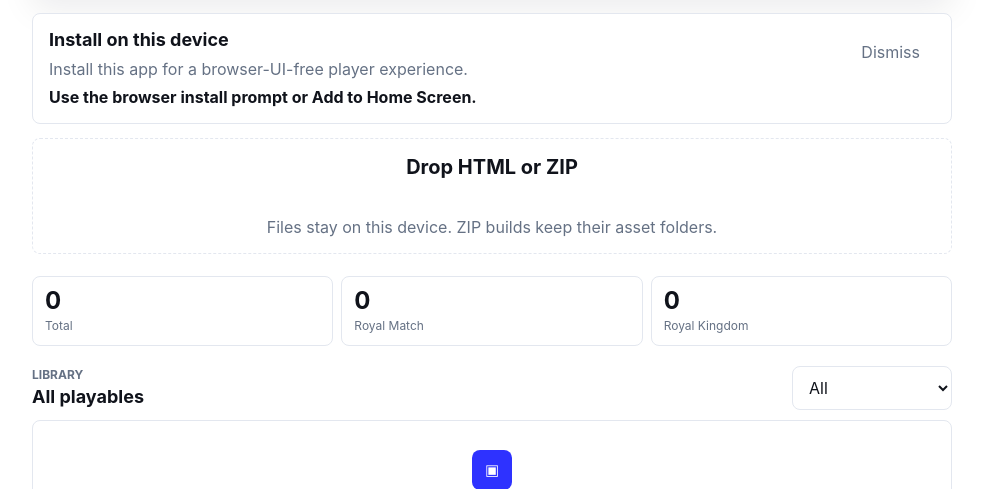
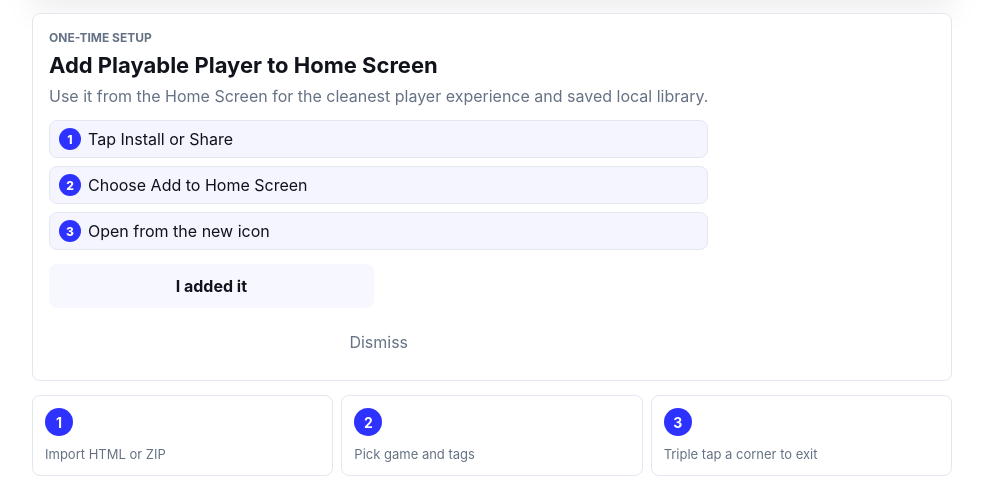
Before and after one commit to dutadam/playableplayer, a website built with Vite: page web/index.html in a window 1280 px wide. Shown: the part 309-798 px from the top of the page, without its empty margins (148-1131 px from the left). Built offline with nearby package versions, Linux system fonts and the light colour scheme.

Commit message:
Add install onboarding and quick start

```diff
--- a/web/src/main.js
+++ b/web/src/main.js
@@ -14,7 +14,7 @@
   isBooting: true,
   serviceWorkerReady: false,
   isImporting: false,
-  installDismissed: localStorage.getItem("install-dismissed") === "1",
+  installDismissed: localStorage.getItem("install-onboarding-dismissed") === "1",
   controlsOpen: false,
   storeIntent: null,
   pendingMetadata: null,
@@ -29,12 +29,18 @@
 let tripleTapTimes = [];
 const basePath = normalizeBasePath(import.meta.env.BASE_URL);
 let serviceWorkerPromise;
+let deferredInstallPrompt;
 
 init();
 
 async function init() {
   window.addEventListener("message", handleFrameMessage);
   window.addEventListener("hashchange", syncRoute);
+  window.addEventListener("beforeinstallprompt", (event) => {
+    event.preventDefault();
+    deferredInstallPrompt = event;
+    render();
+  });
 
   serviceWorkerPromise = registerServiceWorker()
     .then(() => {
@@ -110,7 +116,7 @@
 function renderLibrary() {
   document.body.classList.remove("player-active");
   app.className = "app library-shell";
-  const installCard = shouldShowInstallCard() ? renderInstallCard() : "";
+  const installCard = shouldShowInstallCard() ? renderInstallOnboarding() : "";
   const filteredItems = getFilteredPlayables();
   const rows = filteredItems.map(renderPlayableRow).join("");
   const bootNotice = state.isBooting ? `<section class="status-strip">Opening library...</section>` : "";
@@ -138,9 +144,19 @@
       ${installCard}
       ${bootNotice}
 
-      <section class="drop-zone" data-action="pick-file">
-        <strong>${state.isImporting ? "Importing..." : "Drop HTML or ZIP"}</strong>
-        <span>Files stay on this device. ZIP builds keep their asset folders.</span>
+      <section class="quick-start">
+        <div>
+          <strong>1</strong>
+          <span>Import HTML or ZIP</span>
+        </div>
+        <div>
+          <strong>2</strong>
+          <span>Pick game and tags</span>
+        </div>
+        <div>
+          <strong>3</strong>
+          <span>Triple tap a corner to exit</span>
+        </div>
       </section>
 
       <section class="library-summary">
@@ -191,20 +207,31 @@
 }
 
 function renderInstallCard() {
+  return renderInstallOnboarding();
+}
+
+function renderInstallOnboarding() {
   const platform = detectPlatform();
-  const copy = platform === "ios"
-    ? "Open this from your Home Screen for the cleanest fullscreen experience."
-    : "Install this app for a browser-UI-free player experience.";
   const steps = platform === "ios"
-    ? "Share → Add to Home Screen"
-    : "Use the browser install prompt or Add to Home Screen.";
+    ? ["Tap Share", "Choose Add to Home Screen", "Open from the new icon"]
+    : ["Tap Install or Share", "Choose Add to Home Screen", "Open from the new icon"];
+  const canShare = typeof navigator.share === "function";
+  const hasInstallPrompt = Boolean(deferredInstallPrompt);
+  const actionLabel = hasInstallPrompt ? "Install app" : "Open share sheet";
 
   return `
-    <section class="install-card">
+    <section class="install-card onboarding-card">
       <div>
-        <h2>Install on this device</h2>
-        <p>${copy}</p>
-        <strong>${steps}</strong>
+        <p class="eyebrow">One-time setup</p>
+        <h2>Add Playable Player to Home Screen</h2>
+        <p>Use it from the Home Screen for the cleanest player experience and saved local library.</p>
+        <ol class="onboarding-steps">
+          ${steps.map((step) => `<li>${step}</li>`).join("")}
+        </ol>
+        <div class="onboarding-actions">
+          ${canShare || hasInstallPrompt ? `<button class="primary-button" data-action="open-share">${actionLabel}</button>` : ""}
+          <button class="secondary-button" data-action="mark-installed">I added it</button>
+        </div>
       </div>
       <button class="quiet-button" data-action="dismiss-install">Dismiss</button>
     </section>
@@ -366,17 +393,6 @@
     await importFiles([...fileInput.files]);
     fileInput.value = "";
   });
-  const dropZone = app.querySelector(".drop-zone");
-  dropZone.addEventListener("dragover", (event) => {
-    event.preventDefault();
-    dropZone.classList.add("dragging");
-  });
-  dropZone.addEventListener("dragleave", () => dropZone.classList.remove("dragging"));
-  dropZone.addEventListener("drop", async (event) => {
-    event.preventDefault();
-    dropZone.classList.remove("dragging");
-    await importFiles([...event.dataTransfer.files]);
-  });
 }
 
 async function handleLibraryAction(event) {
@@ -386,13 +402,19 @@
   if (action === "pick-file") fileInput.click();
   if (action === "refresh") await refreshLibrary();
   if (action === "load-sample") await loadSamplePlayable();
+  if (action === "open-share") await openShareSheet();
   if (action === "filter-game") {
     state.gameFilter = event.currentTarget.value;
     localStorage.setItem("game-filter", state.gameFilter);
     render();
   }
   if (action === "dismiss-install") {
-    localStorage.setItem("install-dismissed", "1");
+    localStorage.setItem("install-onboarding-dismissed", "1");
+    state.installDismissed = true;
+    render();
+  }
+  if (action === "mark-installed") {
+    localStorage.setItem("install-onboarding-dismissed", "1");
     state.installDismissed = true;
     render();
   }
@@ -477,6 +499,39 @@
   } finally {
     state.isImporting = false;
     render();
+  }
+}
+
+async function openShareSheet() {
+  if (deferredInstallPrompt) {
+    deferredInstallPrompt.prompt();
+    const choice = await deferredInstallPrompt.userChoice;
+    deferredInstallPrompt = null;
+    if (choice?.outcome === "accepted") {
+      localStorage.setItem("install-onboarding-dismissed", "1");
+      state.installDismissed = true;
+    }
+    render();
+    return;
+  }
+
+  if (typeof navigator.share !== "function") {
+    state.error = "Use the browser share button, then choose Add to Home Screen.";
+    render();
+    return;
+  }
+
+  try {
+    await navigator.share({
+      title: "Playable Player",
+      text: "Add Playable Player to your Home Screen.",
+      url: location.href.split("#")[0]
+    });
+  } catch (error) {
+    if (error?.name !== "AbortError") {
+      state.error = "Share sheet could not be opened. Use the browser share button manually.";
+      render();
+    }
   }
 }
 
--- a/web/src/styles.css
+++ b/web/src/styles.css
@@ -171,7 +171,6 @@
 }
 
 .install-card,
-.drop-zone,
 .empty-state,
 .playable-row {
   border: 1px solid var(--line);
@@ -193,6 +192,55 @@
   color: var(--muted);
 }
 
+.onboarding-card {
+  display: grid;
+}
+
+.onboarding-card h2 {
+  margin-bottom: 8px;
+  font-size: 22px;
+}
+
+.onboarding-steps {
+  display: grid;
+  gap: 8px;
+  margin: 14px 0;
+  padding: 0;
+  list-style: none;
+}
+
+.onboarding-steps li {
+  position: relative;
+  min-height: 36px;
+  border: 1px solid var(--line);
+  border-radius: 8px;
+  padding: 8px 10px 8px 38px;
+  color: var(--ink);
+  background: var(--soft-blue);
+}
+
+.onboarding-steps li::before {
+  position: absolute;
+  top: 7px;
+  left: 9px;
+  display: grid;
+  width: 22px;
+  height: 22px;
+  place-items: center;
+  border-radius: 999px;
+  color: white;
+  background: var(--dream-blue);
+  font-size: 12px;
+  font-weight: 800;
+  content: counter(list-item);
+}
+
+.onboarding-actions {
+  display: grid;
+  grid-template-columns: 1fr 1fr;
+  gap: 10px;
+}
+
 .status-strip {
   margin-bottom: 14px;
   border: 1px solid var(--line);
@@ -202,26 +250,42 @@
   background: var(--panel);
 }
 
-.drop-zone {
+.quick-start {
   display: grid;
-  min-height: 116px;
-  place-items: center;
-  margin-bottom: 22px;
-  border-style: dashed;
-  color: var(--muted);
-  text-align: center;
+  grid-template-columns: repeat(3, 1fr);
+  gap: 8px;
+  margin-bottom: 16px;
 }
 
-.drop-zone strong {
-  display: block;
-  margin-bottom: 6px;
-  color: var(--ink);
-  font-size: 20px;
+.quick-start div {
+  min-width: 0;
+  border: 1px solid var(--line);
+  border-radius: 8px;
+  padding: 12px;
+  background: #ffffff;
 }
 
-.drop-zone.dragging {
-  border-color: var(--dream-blue);
-  background: var(--soft-blue);
+.quick-start strong,
+.quick-start span {
+  display: block;
+}
+
+.quick-start strong {
+  width: 28px;
+  height: 28px;
+  margin-bottom: 10px;
+  border-radius: 999px;
+  display: grid;
+  place-items: center;
+  color: white;
+  background: var(--dream-blue);
+  font-size: 14px;
+}
+
+.quick-start span {
+  color: var(--muted);
+  font-size: 13px;
+  line-height: 1.25;
 }
 
 .library-summary {
@@ -587,6 +651,11 @@
     display: block;
   }
 
+  .onboarding-actions,
+  .quick-start {
+    grid-template-columns: 1fr;
+  }
+
   .library-summary {
     grid-template-columns: 1fr 1fr 1fr;
   }
```
